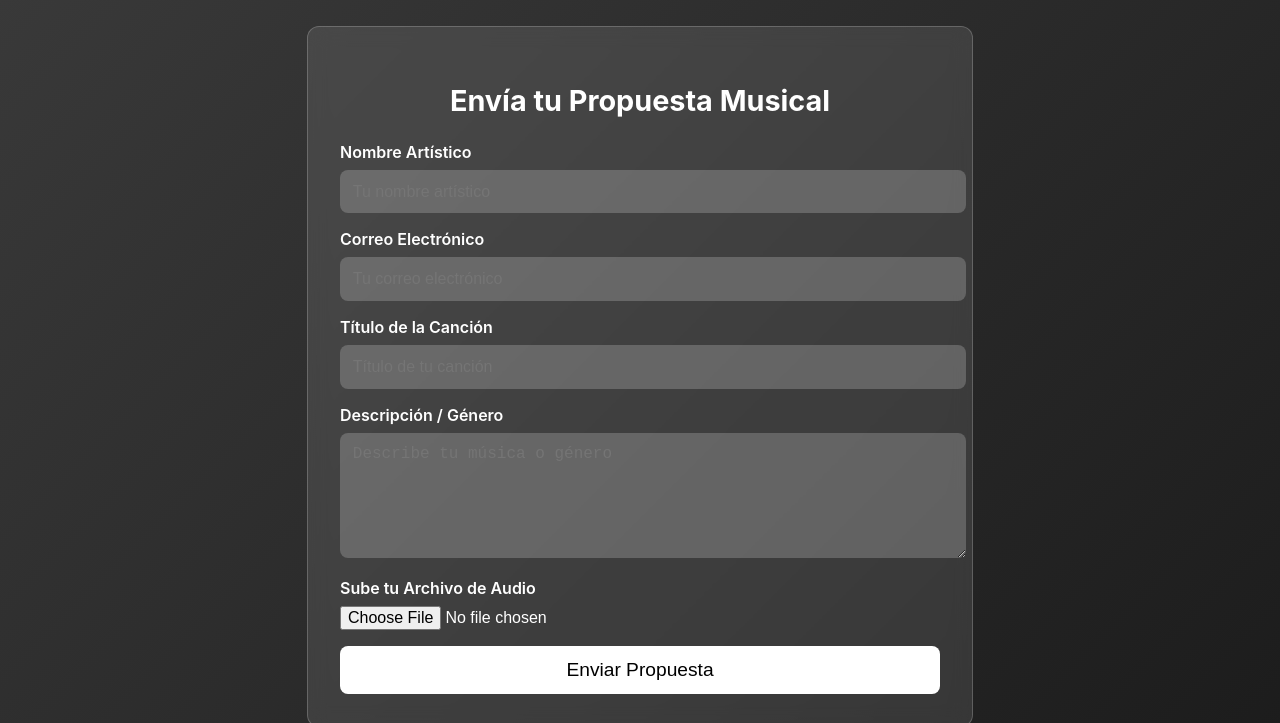
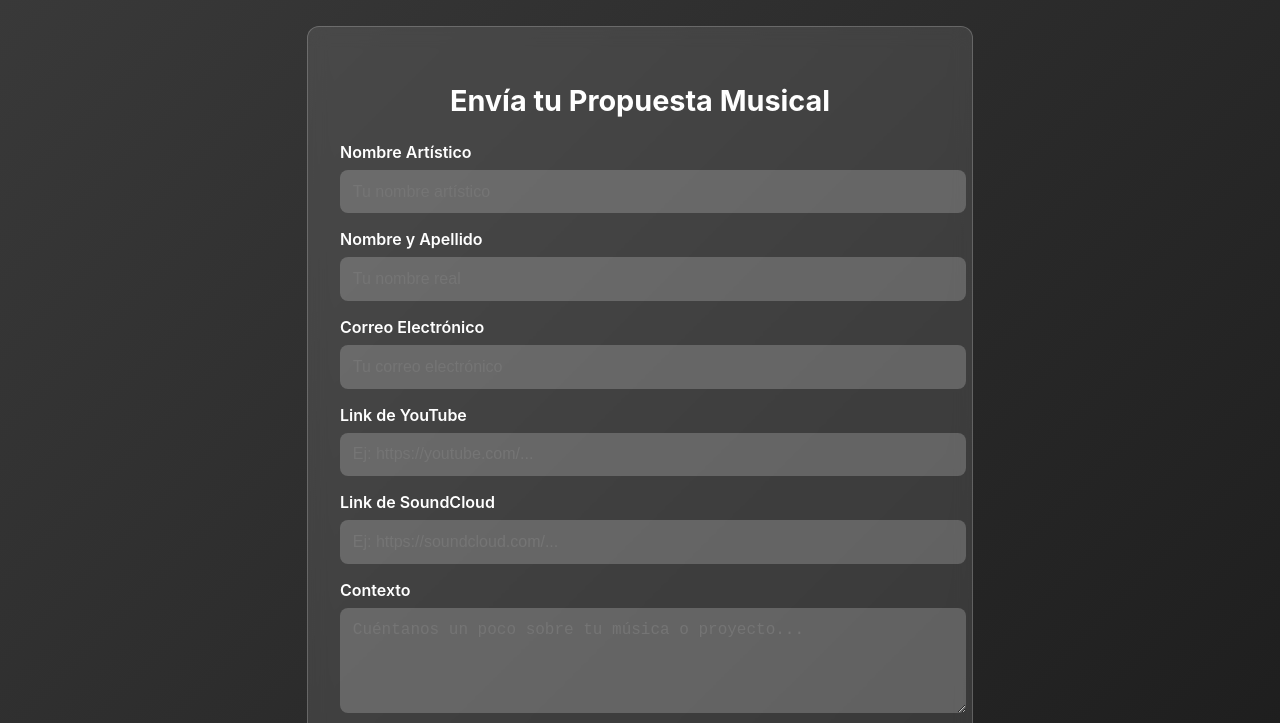
Before and after one commit to muellebeats/jardinexotick, a plain HTML site: page aplicarMusica.html in a window 1280 px wide. Shown: the part 77-800 px from the top of the page. Drawn offline with Linux system fonts and the light colour scheme.

Commit message:
Update aplicarMusica.html

```diff
--- a/aplicarMusica.html
+++ b/aplicarMusica.html
@@ -1,11 +1,11 @@
 <!DOCTYPE html>
 <html lang="es">
 <head>
-  <meta charset="UTF-8">
-  <meta name="viewport" content="width=device-width, initial-scale=1.0">
+  <meta charset="UTF-8" />
+  <meta name="viewport" content="width=device-width, initial-scale=1.0"/>
   <title>Sube Tu Música - Jardin Exotick</title>
   <style>
-    /* Estilos globales */
+    /* Estilos básicos, ajusta a tu gusto */
     body {
       margin: 0;
       padding: 0;
@@ -38,7 +38,6 @@
       text-decoration: underline;
     }
 
-    /* Contenedor del formulario */
     .form-container {
       flex: 1;
       display: flex;
@@ -85,7 +84,7 @@
     }
     .submission-form textarea {
       resize: vertical;
-      min-height: 100px;
+      min-height: 80px;
     }
     .submission-form button {
       width: 100%;
@@ -104,7 +103,6 @@
   </style>
 </head>
 <body>
-  <!-- Encabezado con navegación -->
   <header>
     <h1>Sube Tu Música</h1>
     <nav>
@@ -113,24 +111,38 @@
     </nav>
   </header>
 
-  <!-- Sección principal con formulario de envío -->
   <div class="form-container">
-    <form class="submission-form">
+    <!-- IMPORTANTE: method POST + enctype multipart/form-data -->
+    <form class="submission-form" action="http://localhost:3000/upload" method="POST" enctype="multipart/form-data">
       <h2>Envía tu Propuesta Musical</h2>
-      <label for="artistName">Nombre Artístico</label>
-      <input type="text" id="artistName" name="artistName" placeholder="Tu nombre artístico" required>
 
+      <!-- Nombre Artístico -->
+      <label for="nombreArtistico">Nombre Artístico</label>
+      <input type="text" id="nombreArtistico" name="nombreArtistico" placeholder="Tu nombre artístico" required />
+
+      <!-- Nombre y Apellido -->
+      <label for="nombreApellido">Nombre y Apellido</label>
+      <input type="text" id="nombreApellido" name="nombreApellido" placeholder="Tu nombre real" required />
+
+      <!-- Correo Electrónico -->
       <label for="email">Correo Electrónico</label>
-      <input type="email" id="email" name="email" placeholder="Tu correo electrónico" required>
+      <input type="email" id="email" name="email" placeholder="Tu correo electrónico" required />
 
-      <label for="songTitle">Título de la Canción</label>
-      <input type="text" id="songTitle" name="songTitle" placeholder="Título de tu canción" required>
+      <!-- Link de YouTube -->
+      <label for="youtubeLink">Link de YouTube</label>
+      <input type="text" id="youtubeLink" name="youtubeLink" placeholder="Ej: https://youtube.com/..." />
 
-      <label for="description">Descripción / Género</label>
-      <textarea id="description" name="description" placeholder="Describe tu música o género" required></textarea>
+      <!-- Link de SoundCloud -->
+      <label for="soundcloudLink">Link de SoundCloud</label>
+      <input type="text" id="soundcloudLink" name="soundcloudLink" placeholder="Ej: https://soundcloud.com/..." />
 
-      <label for="audioFile">Sube tu Archivo de Audio</label>
-      <input type="file" id="audioFile" name="audioFile" accept="audio/*" required>
+      <!-- Contexto -->
+      <label for="contexto">Contexto</label>
+      <textarea id="contexto" name="contexto" placeholder="Cuéntanos un poco sobre tu música o proyecto..." required></textarea>
+
+      <!-- Archivos MP3 -->
+      <label for="mp3Files">Sube tus MP3 (puedes seleccionar varios)</label>
+      <input type="file" id="mp3Files" name="mp3Files" accept="audio/mpeg" multiple />
 
       <button type="submit">Enviar Propuesta</button>
     </form>
```
